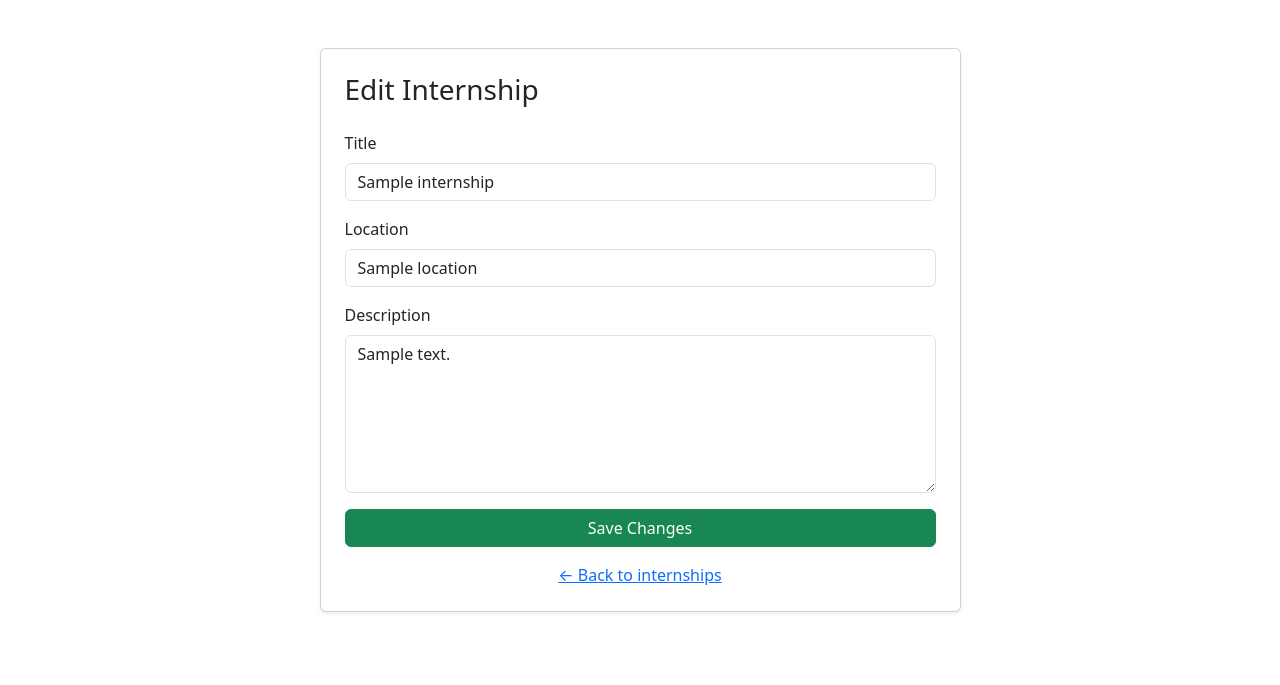
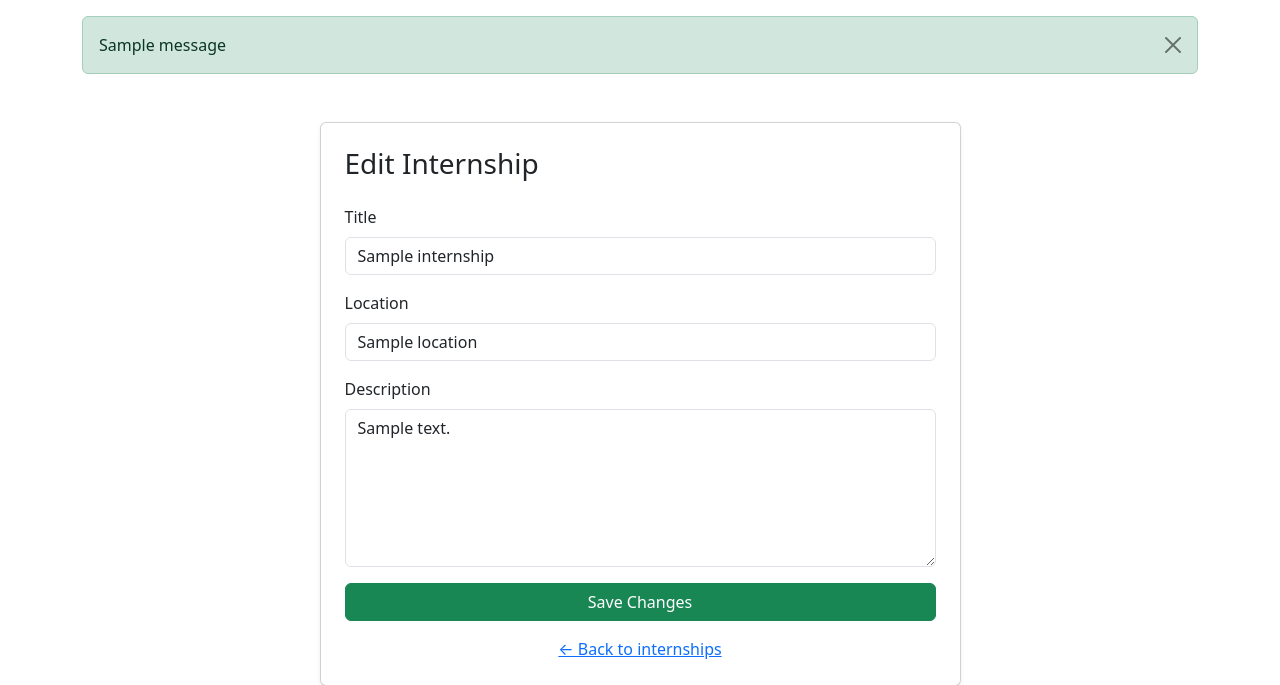
Before and after one commit to unesexact/internship-portal-django, a Django app: template internships/templates/internships/edit.html in a window 1280 px wide. Shown: the part 56-741 px from the top of the page. Run offline with Django 5.2, Linux system fonts and the light colour scheme; the template is opened without the code that fills it: most values are stand-ins (such as "Sample title", 1, 10 or a date in 2020); one stand-in notice (Sample message) is shown.

Commit message:
Add Django messages system for user feedback (auth, internships, applications)

```diff
--- a/templates/base.html
+++ b/templates/base.html
@@ -58,6 +58,17 @@
     </div>
 </nav>
 
+{% if messages %}
+<div class="container mt-3">
+    {% for message in messages %}
+        <div class="alert alert-{{ message.tags }} alert-dismissible fade show" role="alert">
+            {{ message }}
+            <button type="button" class="btn-close" data-bs-dismiss="alert"></button>
+        </div>
+    {% endfor %}
+</div>
+{% endif %}
+
 <div class="container mt-4">
     {% block content %}
     {% endblock %}
--- a/users/views.py
+++ b/users/views.py
@@ -4,6 +4,7 @@ from django.shortcuts import render, redirect
 from django.shortcuts import render
 from django.contrib.auth.decorators import login_required
 from django.contrib.auth.models import User
+from django.contrib import messages
 from django.shortcuts import render, get_object_or_404
 
 from internships.models import Internship
@@ -26,6 +27,7 @@ def register(request):
           user.profile.save()
 
           login(request, user)
+          messages.success(request, "Welcome! Your account was created.")
 
           return redirect('/users/profile/')
 
@@ -51,6 +53,7 @@ def user_login(request):
 
         if user is not None:
             login(request, user)
+            messages.success(request, "Logged in successfully!")
             return redirect("/users/dashboard/")
 
         else:
@@ -62,6 +65,7 @@ def user_login(request):
 
 def user_logout(request):
     logout(request)
+    messages.info(request, "You have been logged out.")
     return redirect('/users/login/')
 
 @login_required
@@ -94,7 +98,7 @@ def edit_profile(request):
            profile.cv = request.FILES["cv"]
 
         profile.save()
-
+        messages.success(request, "Profile updated successfully!")
         return redirect("/users/profile/")
 
     return render(
```
Also changed, not shown: applications/views.py (+8 -0 lines), internships/views.py (+5 -2 lines).
